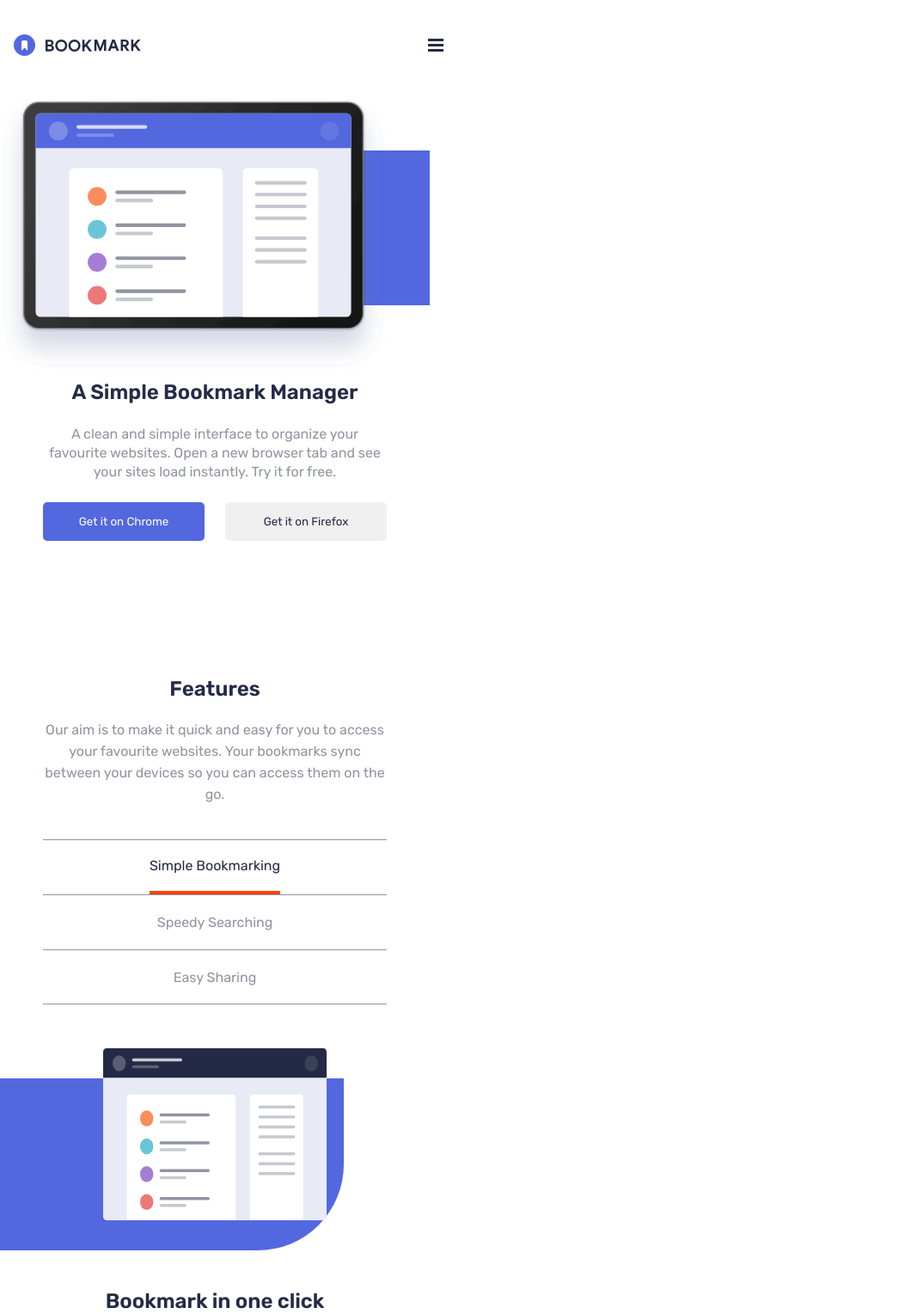
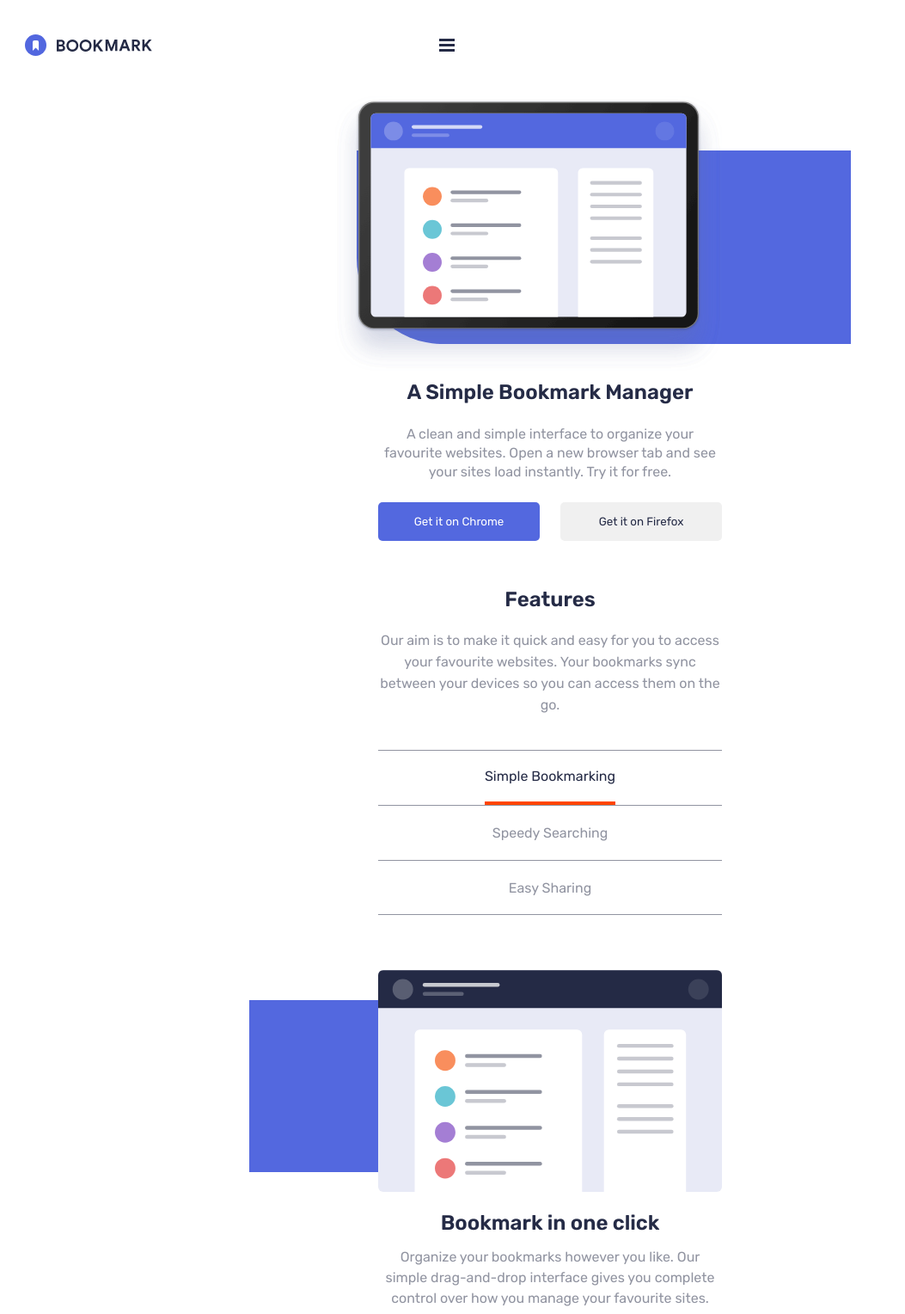
Before and after one commit to NelsonGC7/bookmarklandng.github.io, a plain HTML site: page index.html in a window 1280 px wide. Shown: the top 1528 px of the page at 86% size, without its empty margins (0-1053 px from the left). Drawn offline with Linux system fonts and the light colour scheme.

Commit message:
error de marin o auto

```diff
--- a/styles.css
+++ b/styles.css
@@ -14,19 +14,23 @@
     --Rubik:'Rubik', sans-serif;
 }
 
+body{
+
+    overflow: hidden scroll;
+}
+
+
 
 .Header{
-    margin: 2rem  1rem;
     max-width: 500px;
+
+    margin: 2rem 1.8rem;
     height: 2.5rem;
     display: flex;
     flex-direction: row;
     justify-content: space-between;
     align-items: center;
     z-index: 1;
-
-
-
 }
 .Header img:nth-child(2){
     cursor: pointer;
@@ -90,6 +94,8 @@
     max-width: 500px;
     height: auto;
     margin-bottom: 10rem;
+    margin: 0 auto;
+
 }
 .Simple__contain{
     margin-top: 2.5rem;
@@ -108,9 +114,9 @@
 .Simple .Simple__contain .Simple__contain--blue{
     position:absolute;
     top: 25%;
-    right: 0;
+    right: -100px;
     min-height: 180px;
-    width: 80%;
+    width: 115%;
     border-radius: 0 0 0 100px;
     background-color: var(--SoftBlue);
     z-index: -1;
@@ -136,7 +142,6 @@
     text-align: center;
     color: var(--GrayishBlue);
     line-height: 22px;
-
 }
 .Simple__contain--btones{
     height: auto;
@@ -145,7 +150,6 @@
     margin: 0 auto;
     display: flex;
     justify-content: space-between;
-
 }
 .Simple__contain--btones button{
     height: 45px;
@@ -163,6 +167,7 @@
 .Tremnu{
     max-width: 500px;
     height: auto;
+    margin: 0 auto;
 }
 .Tremnu__text{
     text-align: center;
@@ -170,6 +175,7 @@
     flex-direction: column;
     line-height: 25px;
     gap: 22px;
+    margin-top: 3.5rem;
     margin-bottom: 2.5rem;
     & p{
         width: 80%;
@@ -186,7 +192,7 @@
     display: flex;
     flex-direction: column;
     align-items: center;
-    margin-bottom: 3.2rem;
+    margin-bottom: 4rem;
     font-weight: 500;
 
 
@@ -197,9 +203,11 @@
     align-items: center;
     justify-content: center;
     border-top: solid 1px var(--GrayishBlue);
-
     width: 80%;
     color: var(--GrayishBlue);
+    p{
+     cursor: pointer;
+    }
     &:hover{
         background-color: hsla(229, 8%, 60%, 0.307);
         border-radius: 25px;
@@ -252,25 +260,22 @@
     height: 250px;
     position: relative;
     margin-bottom: 2rem;
-
 }
 
 .Tremnu__imgs img{
-    max-width: 260px;
+    width: 80%;
     margin: 0 auto;
     min-height: 200px;
-
 }
 .Tremnu__imgs figure{
     position:absolute;
     top: 14%;
-    right: left;
+    left: -100px;
     min-height: 200px;
-    width: 80%;
+    width: 100%;
     border-radius: 0 0 100px 0;
     background-color: var(--SoftBlue);
     z-index: -1;
-
 }
 .cards{
     max-width: 500px;
@@ -280,7 +285,7 @@
     align-items: center;
     text-align: center;
     line-height: 26px;
-
+    margin: 0 auto;
 }
 .cards h3{
     color: var(--VeryDarkBlue);
@@ -300,12 +305,10 @@
         display: block;
 
     }
-
 }
 .cards__contein--card{
     margin: 0 auto;
     padding: 2.5rem 0 1rem 0;
-
     width: 80%;
     border-radius: 16px;
     display: flex;
@@ -321,36 +324,30 @@
         border-radius: 5px;
         background-color: var(--SoftBlue);
         font-weight: 600;
-
+        cursor: pointer;
+        &:hover{
+            background-color: rgba(73, 43, 226, 0.76);
+        }
     }
-
 }
 .cards__contein--card div{
     width:100%;
     p{
         width: 100%;
     }
-
 }
-
-
-
-
-
 .deactive{
     display: none;
-
 }
-@media (min-width:425px){
-
-    .Simple .Simple__contain .Simple__contain-blue{
+@media(min-width:425px){
+    .Header{
+        max-width: 500px;
+    }
+    .Simple .Simple__contain .Simple__contain--blue{
         min-height: 225px;
-
-
     }
     .Simple__text{
         margin-top: 5rem;
-
     }
 
 }
```
